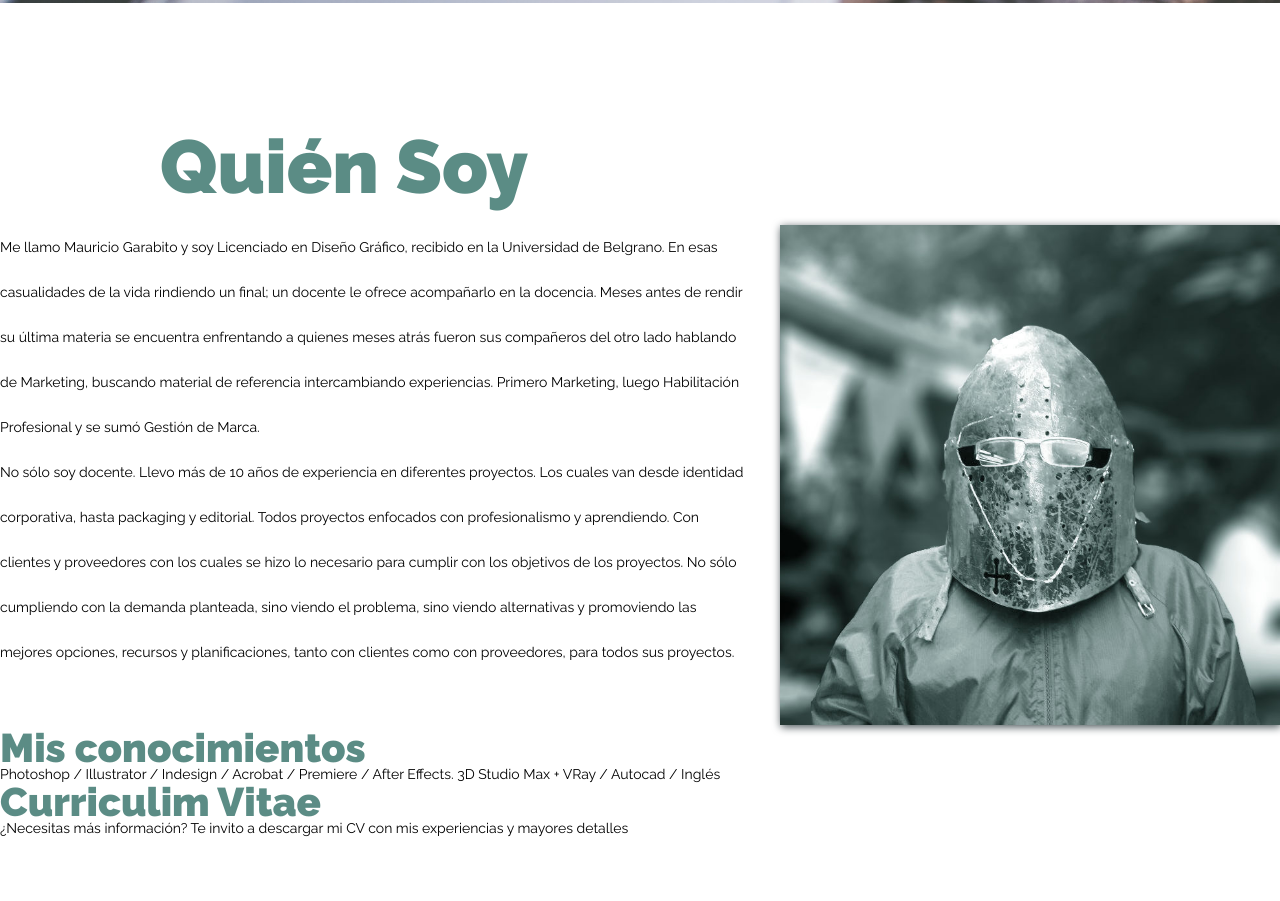
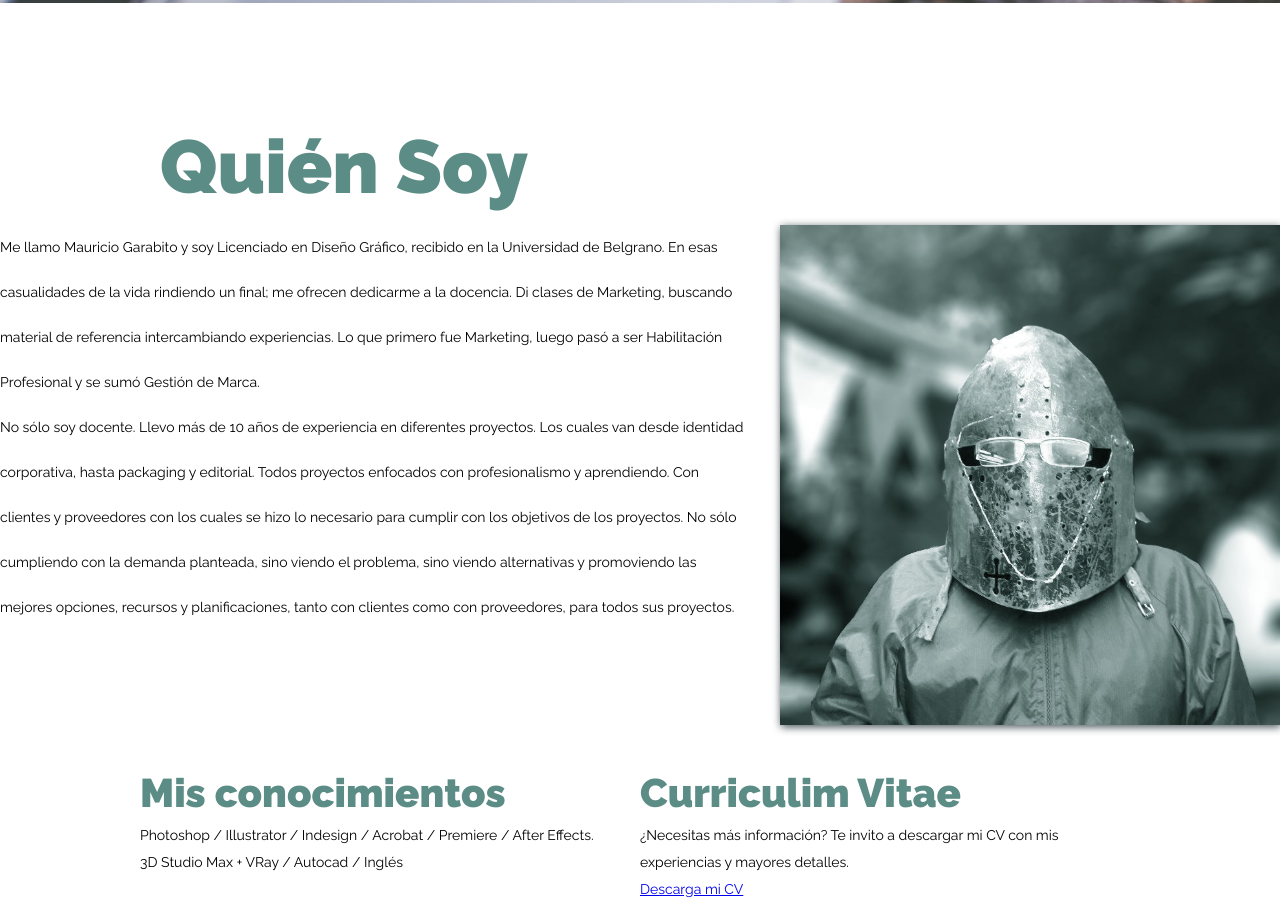
Before and after one commit to maurogara/maurogaradg, a plain HTML site: page index.html in a window 1280 px wide. Shown: the part 1021-1922 px from the top of the page. Drawn offline with Linux system fonts and the light colour scheme.

Commit message:
Segundos ajustes CV Habilidades

```diff
--- a/estilos.css
+++ b/estilos.css
@@ -26,6 +26,7 @@ h3 {
     font-family: 'Raleway', sans-serif;
     font-size: 40px;
     color: var(--color1);
+    margin-bottom: 16px;
 }
 
 body {
@@ -162,10 +163,15 @@ body {
 
 .who {
     /*padding-top: 120px;*/
-    height: 1024px;
+    height: 1200px;
     max-width: 100%;
     margin: 0px auto;
     background-color: var(--blanco);
+}
+
+.texto-img-wrapper {
+    display: flex;
+    justify-content: center;
 }
 
 .who-texto {
@@ -175,14 +181,22 @@ body {
     line-height : 45px;
 }
 
-.texto-img-wrapper {
-    display: flex;
-    justify-content: center;
-}
-
 .who-imag img {
     width: 500px;
     height: 500px;
     margin-left: 30px;
     filter: drop-shadow(1px 2px 4px var(--fondo))
 }
+
+.who-habcv {
+    margin: 0 auto;
+    display: flex;
+    justify-content: center;
+    padding-top: 45px;
+}
+
+.habilidades,
+.cv {
+    width: 500px;
+    height: 500px;
+}
--- a/index.html
+++ b/index.html
@@ -48,7 +48,7 @@
         <div class="texto-img-wrapper">
             <div class="who-texto">
                 <p>
-                Me llamo Mauricio Garabito y soy Licenciado en Diseño Gráfico, recibido en la Universidad de Belgrano. En esas casualidades de la vida rindiendo un final; un docente le ofrece acompañarlo en la docencia. Meses antes de rendir su última materia se encuentra enfrentando a quienes meses atrás fueron sus compañeros del otro lado hablando de Marketing, buscando material de referencia intercambiando experiencias. Primero Marketing, luego Habilitación Profesional y se sumó Gestión de Marca.
+                Me llamo Mauricio Garabito y soy Licenciado en Diseño Gráfico, recibido en la Universidad de Belgrano. En esas casualidades de la vida rindiendo un final; me ofrecen dedicarme a la docencia. Di clases de Marketing, buscando material de referencia intercambiando experiencias. Lo que primero fue Marketing, luego pasó a ser Habilitación Profesional y se sumó Gestión de Marca.
                 <br>
                 No sólo soy docente. Llevo más de 10 años de experiencia en diferentes proyectos. Los cuales van desde identidad corporativa, hasta packaging y editorial. Todos proyectos enfocados con profesionalismo y aprendiendo. Con clientes y proveedores con los cuales se hizo lo necesario para cumplir con los objetivos de los proyectos. No sólo cumpliendo con la demanda planteada, sino viendo el problema, sino viendo alternativas y promoviendo las mejores opciones, recursos y planificaciones, tanto con clientes como con proveedores, para todos sus proyectos.                </p>
                 </p>
@@ -61,12 +61,15 @@
             <div class="habilidades">
                 <h3>Mis conocimientos</h3>
                 <p>
-                    Photoshop / Illustrator / Indesign / Acrobat / Premiere / After Effects. 3D Studio Max + VRay / Autocad / Inglés
+                    Photoshop / Illustrator / Indesign / Acrobat / Premiere / After Effects.
+                    <br>
+                    3D Studio Max + VRay / Autocad / Inglés
                 </p>
             </div>
             <div class="cv">
                 <h3>Curriculim Vitae</h3>
-                <p>¿Necesitas más información? Te invito a descargar mi CV con mis experiencias y mayores detalles</p>
+                <p>¿Necesitas más información? Te invito a descargar mi CV con mis experiencias y mayores detalles.</p>
+                <a class="cv-bajar" href="#" rel="Descargar mi CV">Descarga mi CV</a>
             </div>
         </div>
     </div><!-- Termina Quién Soy-->
```
